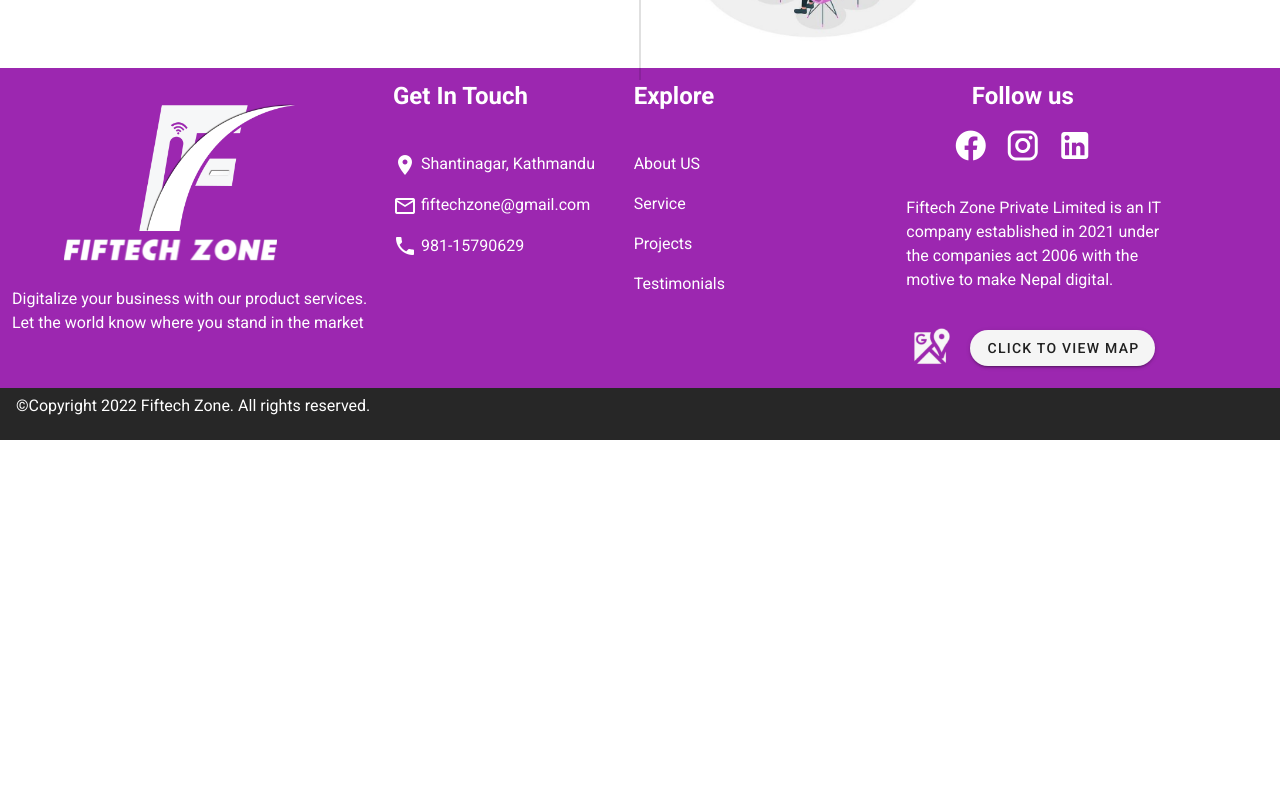
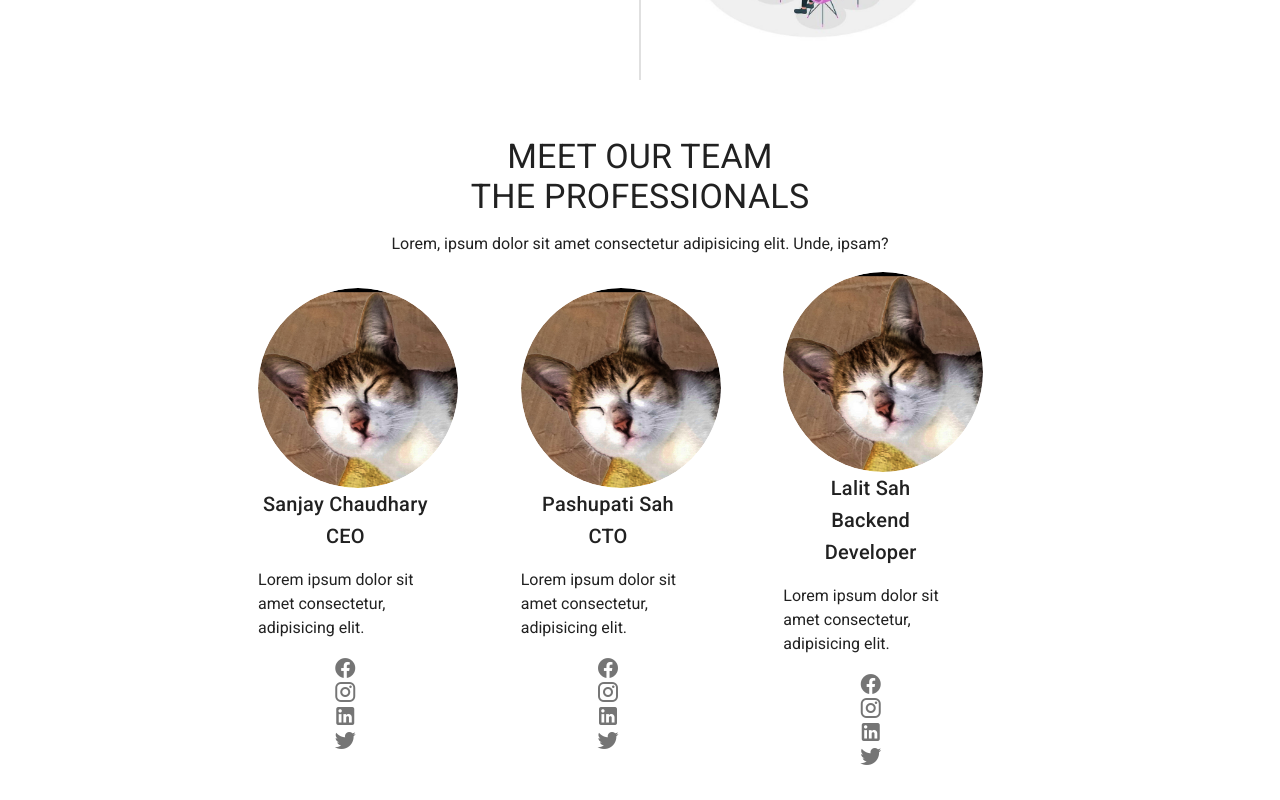
Before and after one commit to sachinbro/fiftech_zone, a Nuxt app: page /about in a window 1280 px wide. Shown: the part 2300-3100 px from the top of the page. Before the commit the page ends 2740 px from the top, so only its background shows below. Built offline with nearby package versions, Linux system fonts and the light colour scheme.

Commit message:
professionals section: complete(almost)

```diff
--- a/components/Footer.vue
+++ b/components/Footer.vue
@@ -25,12 +25,12 @@
                             <p>Testimonials</p>
                         </div>
                     </v-col>
-                    <v-col class="">
+                    <v-col >
                         <p class="text-h5 font-weight-bold text-center">Follow us</p>
-                        <div class="px-2  d-flex justify-center">
-                            <v-icon dark large class="mx-2">mdi-facebook</v-icon>
-                            <v-icon dark large class="mx-2">mdi-instagram</v-icon>
-                            <v-icon dark large class="mx-2">mdi-linkedin</v-icon>
+                        <div class="px-2 ml-14">
+                            <v-icon dark large class="mx-3">mdi-facebook</v-icon>
+                            <v-icon dark large class="mx-3">mdi-instagram</v-icon>
+                            <v-icon dark large class="mx-3">mdi-linkedin</v-icon>
                         </div>
                         <div class="mt-8 ml-8">
                             <p class="text-left">
--- /dev/null
+++ b/components/sections/about-page/OurTeam.vue
@@ -0,0 +1,63 @@
+<script>
+    export default{
+        data(){
+            return {
+                professionals: [
+                    {
+                        name: 'Sanjay Chaudhary',
+                        post: 'CEO',
+                        description: 'Lorem ipsum dolor sit amet consectetur, adipisicing elit.',
+                        img: 'biralo.png'
+                    },
+                    {
+                        name: 'Pashupati Sah',
+                        post: 'CTO',
+                        description: 'Lorem ipsum dolor sit amet consectetur, adipisicing elit.',
+                        img: 'biralo.png'
+                    },
+                    {
+                        name: 'Lalit Sah',
+                        post: 'Backend Developer',
+                        description: 'Lorem ipsum dolor sit amet consectetur, adipisicing elit.',
+                        img: 'biralo.png'
+                    }
+                ]
+            }
+        }
+    }
+</script>
+<template>
+    <div class="ma-14">
+            <p class="text-center text-h4"> MEET OUR TEAM <br> THE PROFESSIONALS</p>
+            <p class="text-center"> Lorem, ipsum dolor sit amet consectetur adipisicing elit. Unde, ipsam?</p>
+            <v-row >
+                <v-col></v-col>
+                <v-col cols="2" class="d-flex flex-column justify-center mr-16"
+                v-for="(professional, index) in professionals"
+                :key="index"
+                >
+                    <v-avatar size="200"><img :src="require(`../../../static/${professional.img}`)" alt=""></v-avatar>
+                    <p class="text-center text-h6">{{professional.name}} <br>{{professional.post}}</p>
+                    <p>Lorem ipsum dolor sit amet consectetur, adipisicing elit.</p>
+                       <v-icon class="mx-2">mdi-facebook</v-icon>
+                        <v-icon class="mx-2">mdi-instagram</v-icon>
+                        <v-icon class="mx-2">mdi-linkedin</v-icon>
+                        <v-icon class="mx-2">mdi-twitter</v-icon>
+
+                </v-col>
+
+                <!-- <v-col cols="2">
+                    <v-avatar size="200" class="justify-center"><img src="../../../static/biralo.png" alt=""></v-avatar>
+                    <p class="text-center text-h6">Sanjay Chaudhary <br>CEO</p>
+                    <p>Lorem ipsum dolor sit amet consectetur, adipisicing elit.</p>
+                </v-col>
+
+                <v-col cols="2">
+                    <v-avatar size="200" class="justify-center"><img src="../../../static/biralo.png" alt=""></v-avatar>
+                    <p class="text-center text-h6">Sanjay Chaudhary <br>CEO</p>
+                    <p>Lorem ipsum dolor sit amet consectetur, adipisicing elit.</p>
+                </v-col> -->
+                <v-col></v-col>
+            </v-row>
+    </div>
+</template>
--- a/pages/about.vue
+++ b/pages/about.vue
@@ -2,10 +2,11 @@
 import AboutIntro from '../components/sections/about-page/AboutIntro.vue';
 import VisionMission from '../components/sections/about-page/VisionMission.vue';
 import PrimaryValues from '../components/sections/about-page/PrimaryValues.vue';
+import OurTeam from '../components/sections/about-page/OurTeam.vue';
 
 export default {
     name: "AboutPage",
-    components: { AboutIntro, VisionMission, PrimaryValues }
+    components: { AboutIntro, VisionMission, PrimaryValues, OurTeam }
 }
 </script>
 <template>
@@ -13,5 +14,6 @@ export default {
        <AboutIntro />
        <VisionMission />
        <PrimaryValues />
+       <OurTeam />
     </div>
 </template>
```
